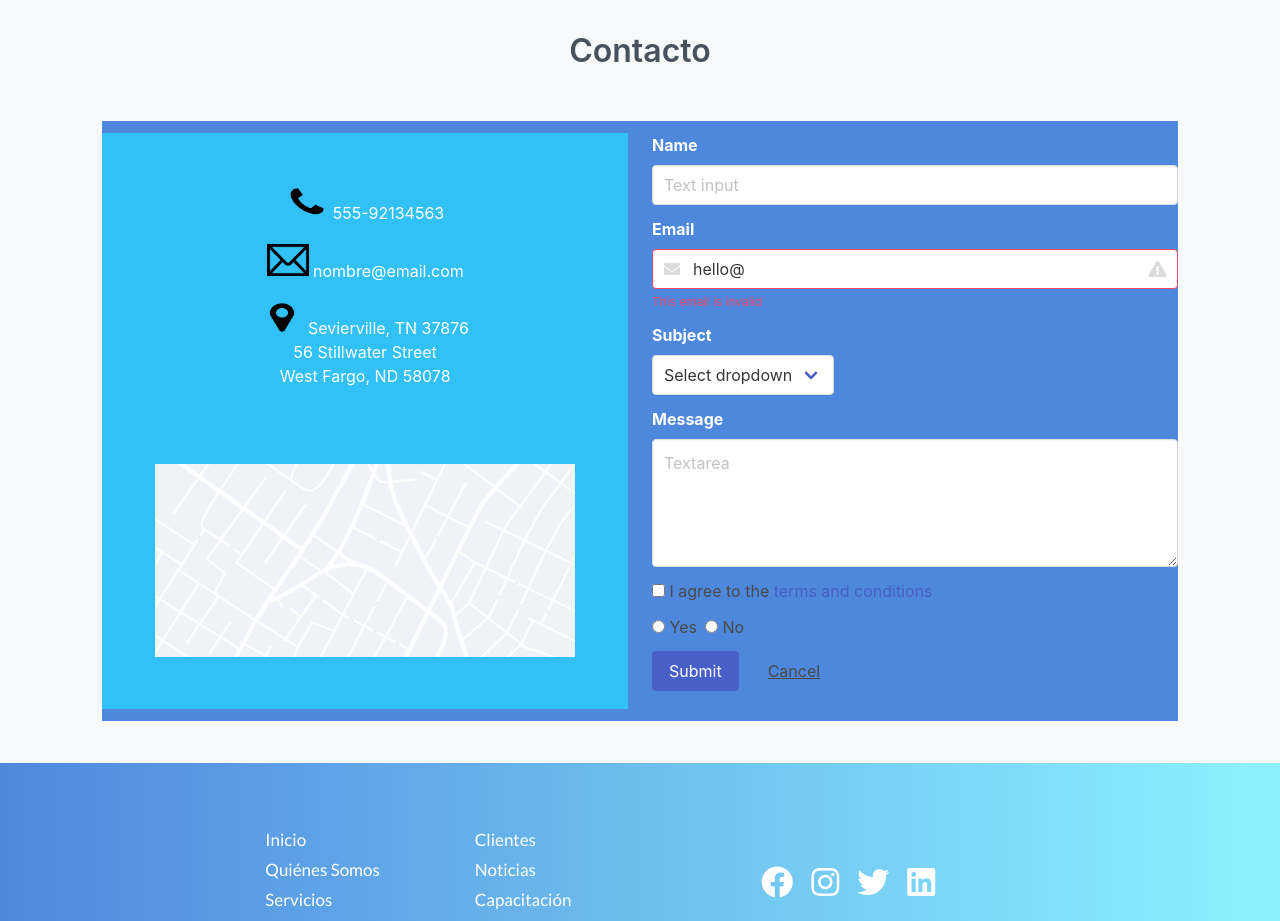
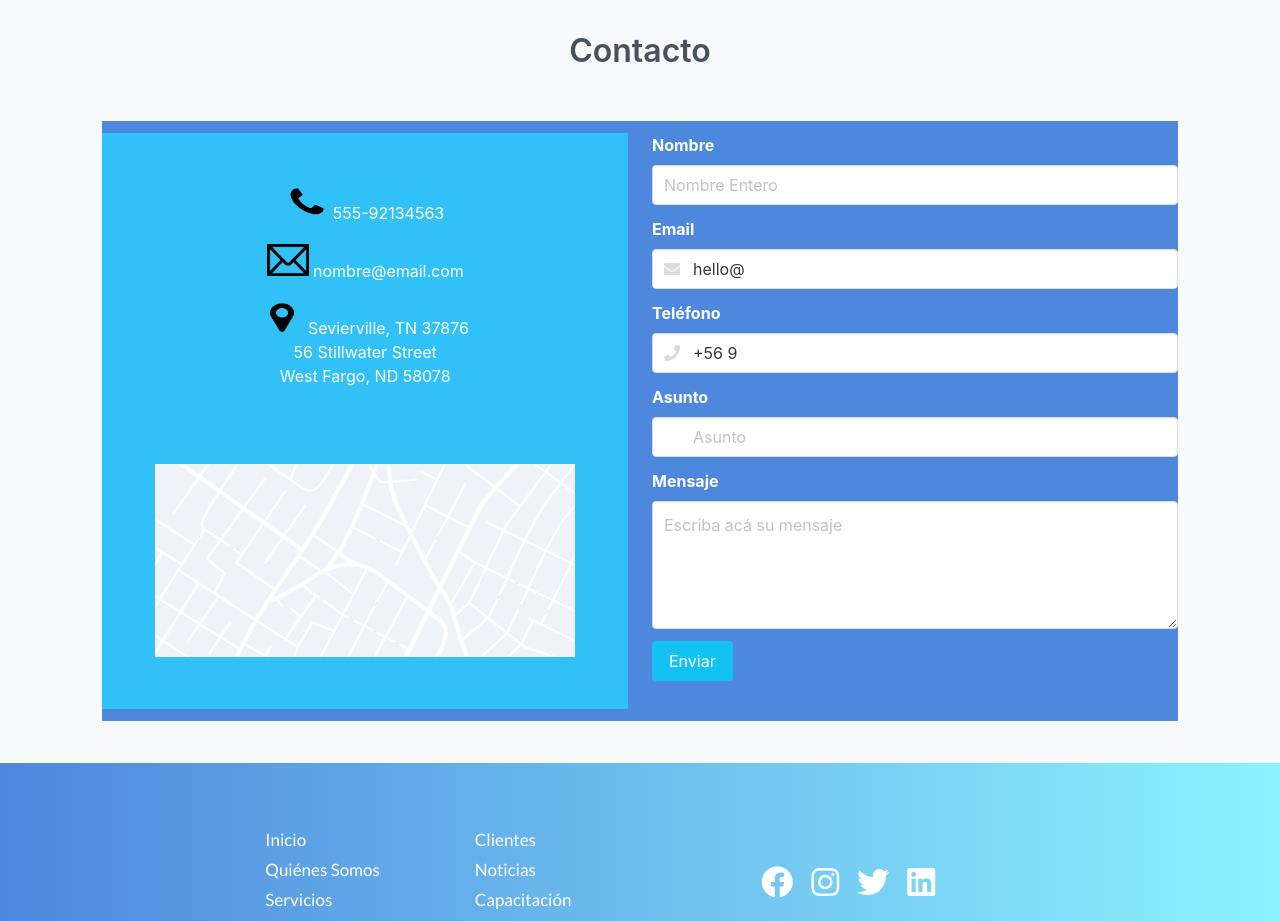
Before and after one commit to progressio-spa/particulasCL, a Vue app: page /#/ in a window 1280 px wide. Shown: the part 7940-8861 px from the top of the page. Built offline with nearby package versions, Linux system fonts and the light colour scheme.

Commit message:
CHG: Almost final changes to contact form
Signed-off-by: VicenteOrtiz <vicente.ortiz@usach.cl>

```diff
--- a/src/sections/Contact.vue
+++ b/src/sections/Contact.vue
@@ -21,7 +21,7 @@
                         </div>
 
                         <div class="contact-items">
-                            <img class="contact-logos "src="../assets/ubicacion.png">
+                            <img class="contact-logos" src="../assets/ubicacion.png">
                             Sevierville, TN 37876
                             <br>
                             56 Stillwater Street
@@ -38,73 +38,50 @@
                 <div class="column is-half" id="right">
 
                     <div class="field">
-                      <label class="label title-color">Name</label>
+                      <label class="label title-color">Nombre</label>
                       <div class="control">
-                        <input class="input" type="text" placeholder="Text input">
+                        <input class="input" type="text" placeholder="Nombre Entero">
                       </div>
                     </div>
 
                     <div class="field">
                       <label class="label title-color">Email</label>
                       <div class="control has-icons-left has-icons-right">
-                        <input class="input is-danger" type="email" placeholder="Email input" value="hello@">
+                        <input class="input" type="email" placeholder="Email input" value="hello@">
                         <span class="icon is-small is-left">
                           <i class="fas fa-envelope"></i>
                         </span>
-                        <span class="icon is-small is-right">
-                          <i class="fas fa-exclamation-triangle"></i>
-                        </span>
-                      </div>
-                      <p class="help is-danger">This email is invalid</p>
-                    </div>
-
-                    <div class="field">
-                      <label class="label title-color">Subject</label>
-                      <div class="control">
-                        <div class="select">
-                          <select>
-                            <option>Select dropdown</option>
-                            <option>With options</option>
-                          </select>
-                        </div>
                       </div>
                     </div>
 
                     <div class="field">
-                      <label class="label title-color">Message</label>
-                      <div class="control">
-                        <textarea class="textarea" placeholder="Textarea"></textarea>
+                      <label class="label title-color">Teléfono</label>
+                      <div class="control has-icons-left has-icons-right">
+                        <input class="input" type="phoneNumber" placeholder="Phone Number" value="+56 9 ">
+                        <span class="icon is-small is-left">
+                          <i class="fas fa-phone"></i>
+                        </span>
                       </div>
                     </div>
 
                     <div class="field">
-                      <div class="control">
-                        <label class="checkbox">
-                          <input type="checkbox">
-                          I agree to the <a href="#">terms and conditions</a>
-                        </label>
+                      <label class="label title-color">Asunto</label>
+                      <div class="control has-icons-left has-icons-right">
+                        <input class="input" type="phoneNumber" placeholder="Asunto" value="">
                       </div>
                     </div>
 
                     <div class="field">
+                      <label class="label title-color">Mensaje</label>
                       <div class="control">
-                        <label class="radio">
-                          <input type="radio" name="question">
-                          Yes
-                        </label>
-                        <label class="radio">
-                          <input type="radio" name="question">
-                          No
-                        </label>
+                        <textarea class="textarea" placeholder="Escriba acá su mensaje"></textarea>
                       </div>
                     </div>
 
+
                     <div class="field is-grouped">
                       <div class="control">
-                        <button class="button is-link  title-color">Submit</button>
-                      </div>
-                      <div class="control">
-                        <button class="button is-text  title-color">Cancel</button>
+                        <button class="button is-link  title-color" style="background-color: #12C2F2;">Enviar</button>
                       </div>
                     </div>
 
```
